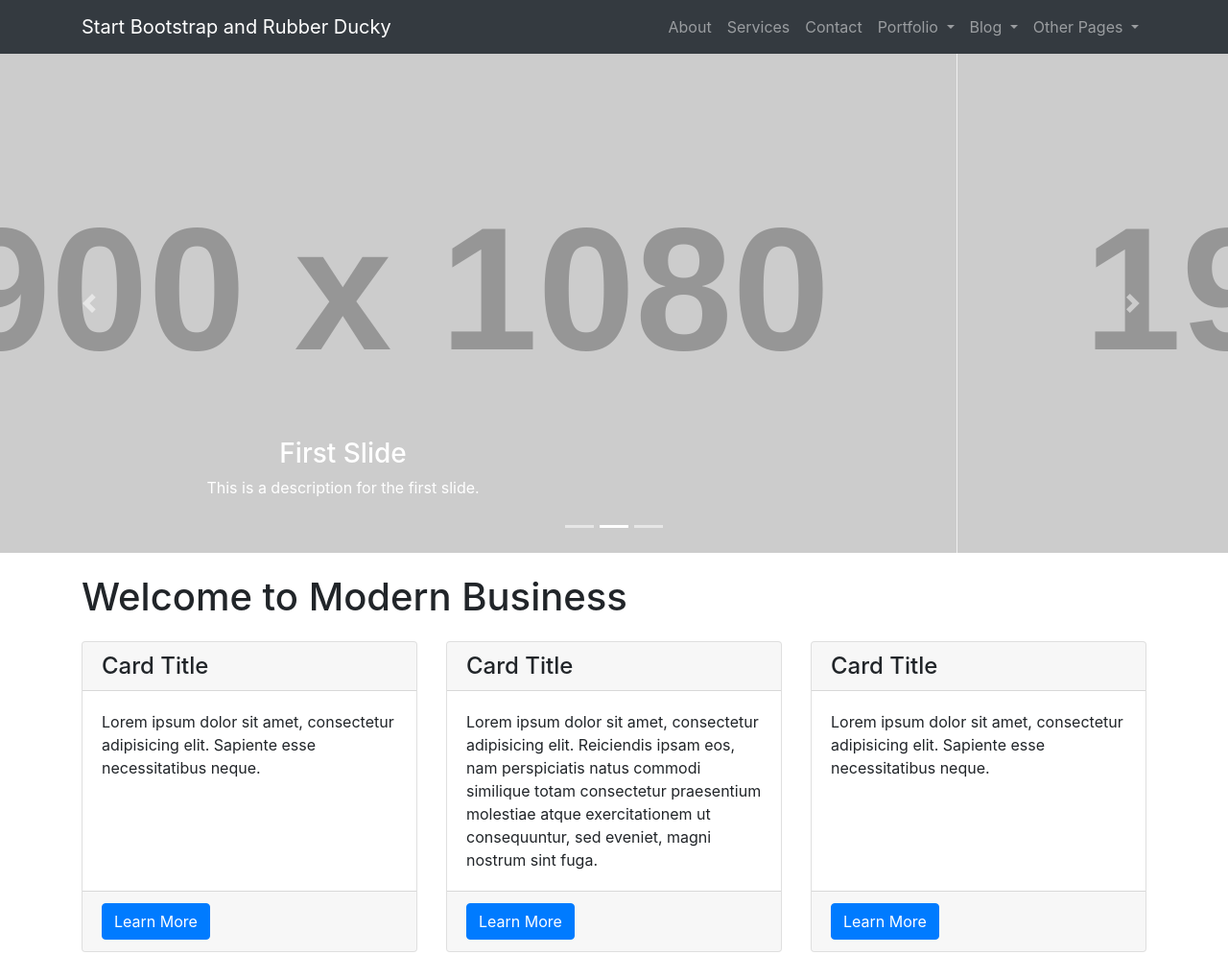
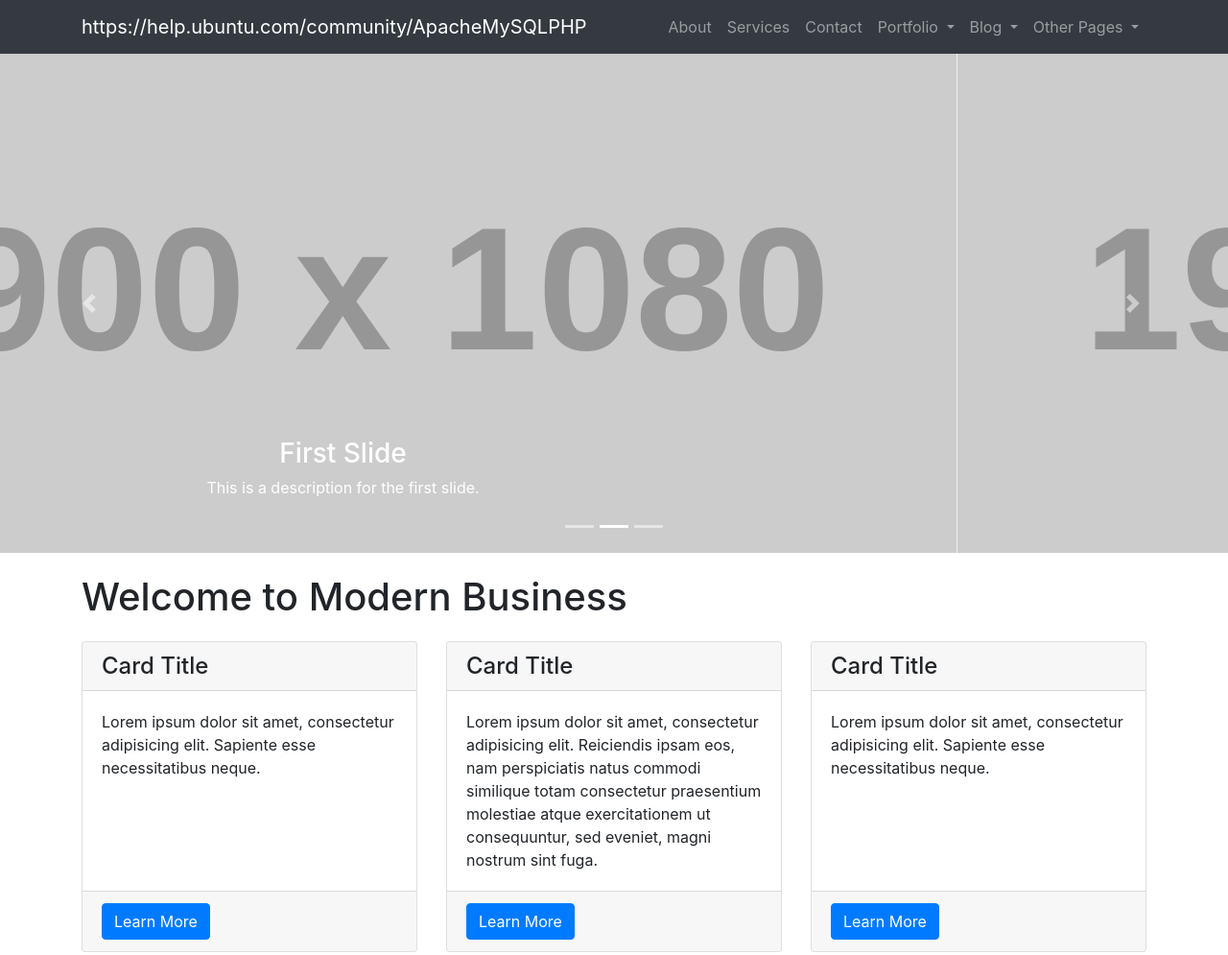
Before and after one commit to mannclay/rubberducky, a website: page index.html in a window 1280 px wide. Shown: the top 995 px of the page at 96% size. Drawn offline with Linux system fonts and the light colour scheme; placeholder pictures from the web are drawn by us.

Commit message:
added link to LAMP

```diff
--- a/index.html
+++ b/index.html
@@ -23,7 +23,7 @@
     <!-- Navigation -->
     <nav class="navbar fixed-top navbar-expand-lg navbar-dark bg-dark fixed-top">
       <div class="container">
-        <a class="navbar-brand" href="index.html">Start Bootstrap and Rubber Ducky</a>
+        <a class="navbar-brand" href="index.html">https://help.ubuntu.com/community/ApacheMySQLPHP</a>
         <button class="navbar-toggler navbar-toggler-right" type="button" data-toggle="collapse" data-target="#navbarResponsive" aria-controls="navbarResponsive" aria-expanded="false" aria-label="Toggle navigation">
           <span class="navbar-toggler-icon"></span>
         </button>
```
